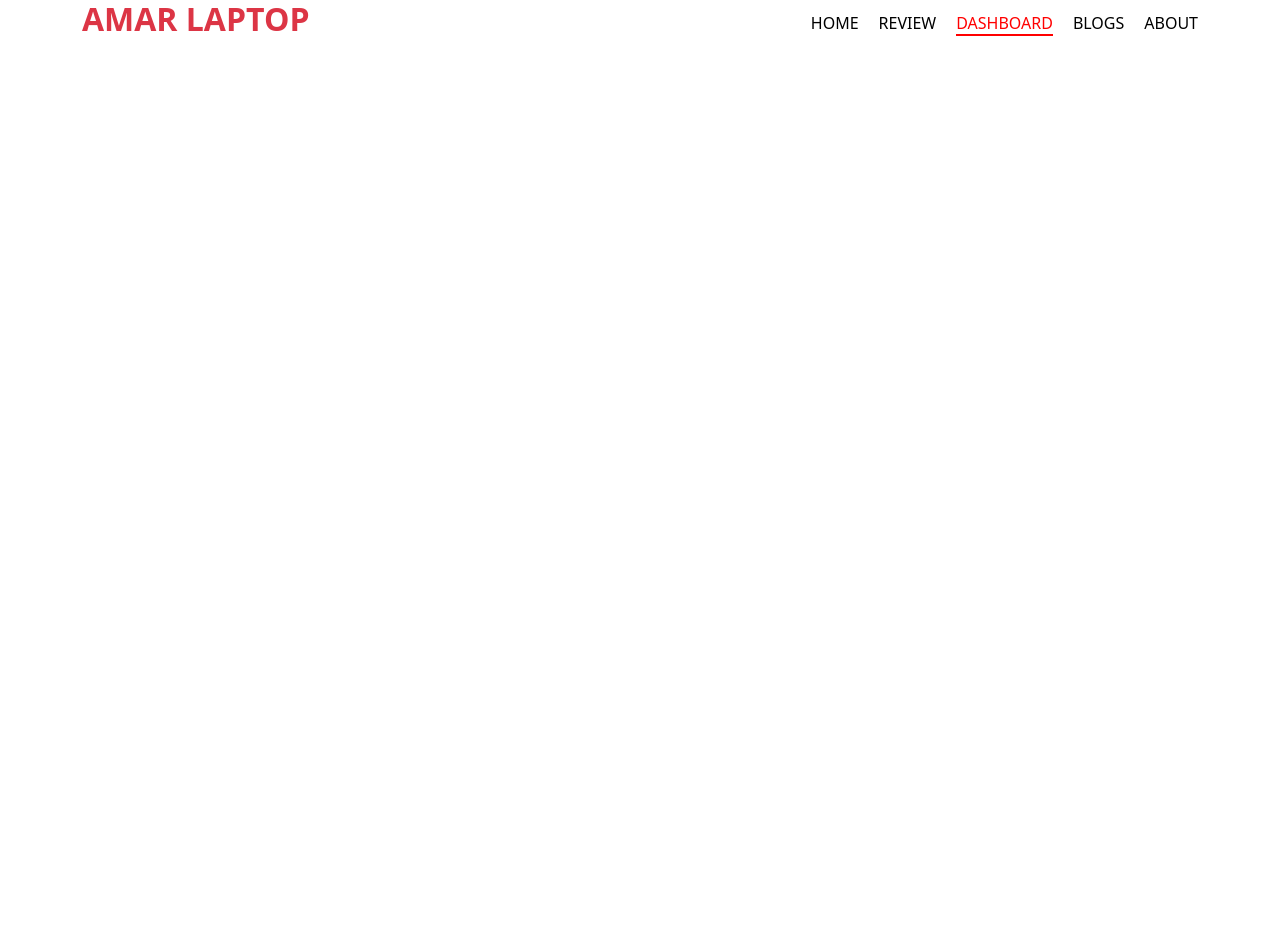
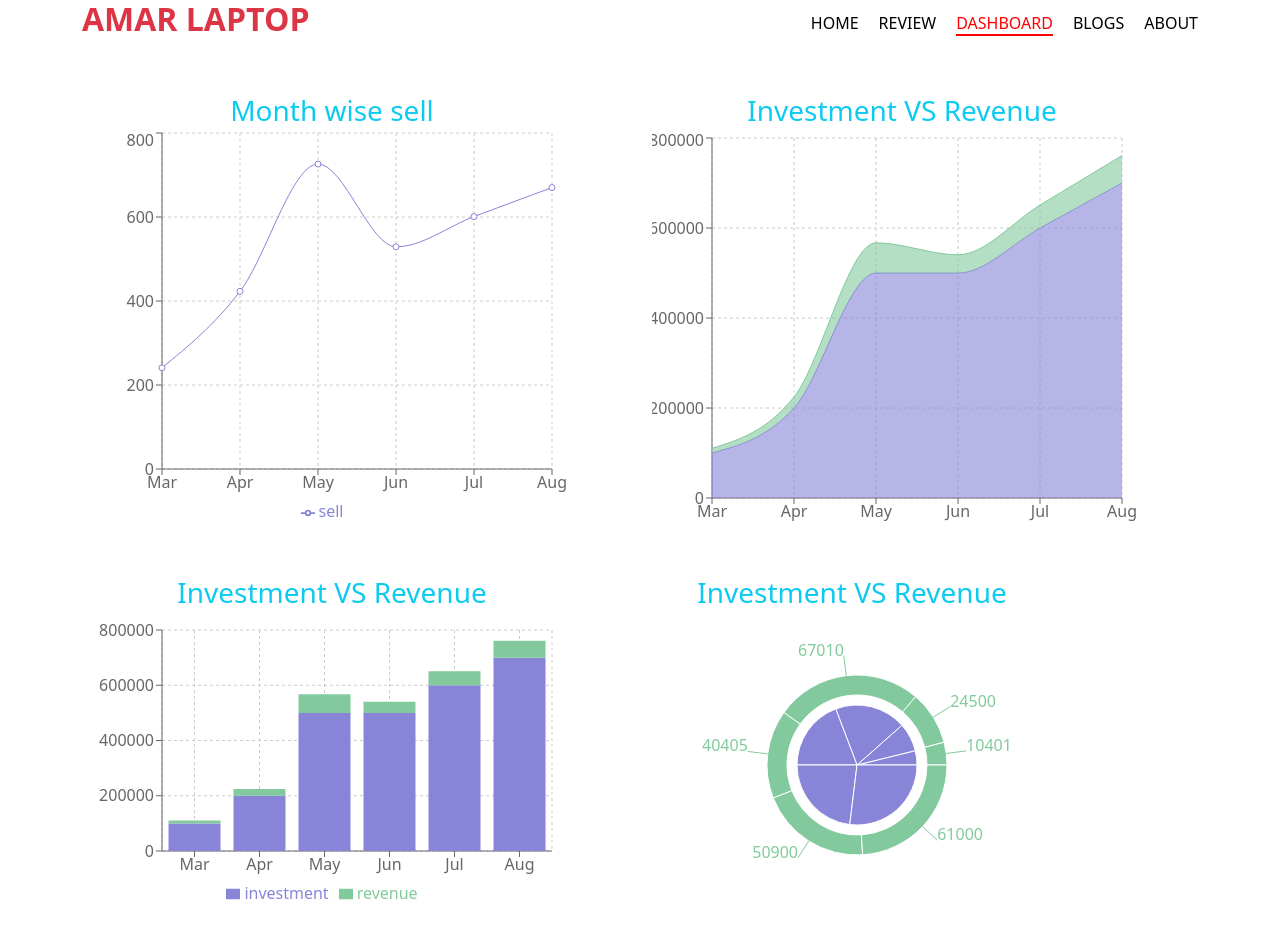
Before and after one commit to programmernizam/laptop-review, a React (Create React App) app: page /dashboard in a window 1280 px wide. Shown: the top 938 px of the page. Before the commit the page ends 800 px from the top, so only its background shows below. Built offline with nearby package versions, Linux system fonts and the light colour scheme.

Commit message:
Dashboard complete

```diff
--- a/package.json
+++ b/package.json
@@ -7,12 +7,14 @@
     "@testing-library/jest-dom": "^5.16.3",
     "@testing-library/react": "^12.1.4",
     "@testing-library/user-event": "^13.5.0",
+    "axios": "^0.26.1",
     "bootstrap": "^5.1.3",
     "react": "^18.0.0",
     "react-bootstrap": "^2.2.2",
     "react-dom": "^18.0.0",
     "react-router-dom": "^6.3.0",
     "react-scripts": "5.0.0",
+    "recharts": "^2.1.9",
     "web-vitals": "^2.1.4"
   },
   "scripts": {
--- /dev/null
+++ b/public/data.json
@@ -0,0 +1,38 @@
+[
+  {
+    "month": "Mar",
+    "investment": 100000,
+    "sell": 241,
+    "revenue": 10401
+  },
+  {
+    "month": "Apr",
+    "investment": 200000,
+    "sell": 423,
+    "revenue": 24500
+  },
+  {
+    "month": "May",
+    "investment": 500000,
+    "sell": 726,
+    "revenue": 67010
+  },
+  {
+    "month": "Jun",
+    "investment": 500000,
+    "sell": 529,
+    "revenue": 40405
+  },
+  {
+    "month": "Jul",
+    "investment": 600000,
+    "sell": 601,
+    "revenue": 50900
+  },
+  {
+    "month": "Aug",
+    "investment": 700000,
+    "sell": 670,
+    "revenue": 61000
+  }
+]
--- a/src/components/Dashboard/Dashboard.js
+++ b/src/components/Dashboard/Dashboard.js
@@ -1,11 +1,147 @@
-import React from 'react';
+import axios from "axios";
+import React, { useEffect, useState } from "react";
+import {
+  Area,
+  AreaChart,
+  Bar,
+  BarChart,
+  CartesianGrid,
+  Legend,
+  Line,
+  LineChart,
+  Pie,
+  PieChart,
+  Tooltip,
+  XAxis,
+  YAxis,
+} from "recharts";
 
 const Dashboard = () => {
-    return (
-        <div>
-
+  const [data, setData] = useState([]);
+  useEffect(() => {
+    axios.get("data.json").then((data) => setData(data.data));
+  }, []);
+  return (
+    <div className="container">
+      <div className="row mt-5">
+        <div className="col-md-6 d-flex justify-content-start">
+          <div>
+            <h3 className="text-info m-0">Month wise sell</h3>
+            <LineChart
+              width={500}
+              height={400}
+              data={data}
+              margin={{
+                top: 5,
+                right: 30,
+                left: 20,
+                bottom: 5,
+              }}
+            >
+              <CartesianGrid strokeDasharray="3 3" />
+              <XAxis dataKey="month" />
+              <YAxis />
+              <Tooltip />
+              <Legend />
+              <Line
+                type="monotone"
+                dataKey="sell"
+                stroke="#8884d8"
+                activeDot={{ r: 8 }}
+              />
+            </LineChart>
+          </div>
         </div>
-    );
+        <div className="col-md-6 d-flex justify-content-start">
+          <div>
+            <h3 className="text-info m-0">Investment VS Revenue</h3>
+            <AreaChart
+              width={500}
+              height={400}
+              data={data}
+              margin={{
+                top: 10,
+                right: 30,
+                left: 0,
+                bottom: 0,
+              }}
+            >
+              <CartesianGrid strokeDasharray="3 3" />
+              <XAxis dataKey="month" />
+              <YAxis />
+              <Tooltip />
+              <Area
+                type="monotone"
+                dataKey="investment"
+                stackId="1"
+                stroke="#8884d8"
+                fill="#8884d8"
+              />
+              <Area
+                type="monotone"
+                dataKey="revenue"
+                stackId="1"
+                stroke="#82ca9d"
+                fill="#82ca9d"
+              />
+            </AreaChart>
+          </div>
+        </div>
+      </div>
+      <div className="row mt-5">
+        <div className="col-md-6 d-flex justify-content-start">
+          <div>
+            <h3 className="text-info m-0">Investment VS Revenue</h3>
+            <BarChart
+              width={500}
+              height={300}
+              data={data}
+              margin={{
+                top: 20,
+                right: 30,
+                left: 20,
+                bottom: 5,
+              }}
+            >
+              <CartesianGrid strokeDasharray="3 3" />
+              <XAxis dataKey="month" />
+              <YAxis />
+              <Legend />
+              <Tooltip />
+              <Bar dataKey="investment" stackId="a" fill="#8884d8" />
+              <Bar dataKey="revenue" stackId="a" fill="#82ca9d" />
+            </BarChart>
+          </div>
+        </div>
+        <div className="col-md-6 d-flex justify-content-start">
+          <div>
+            <h3 className="text-info m-0">Investment VS Revenue</h3>
+            <PieChart width={400} height={400} style={{ marginTop: "-50px" }}>
+              <Pie
+                data={data}
+                dataKey="investment"
+                cx={200}
+                cy={200}
+                outerRadius={60}
+                fill="#8884d8"
+              />
+              <Pie
+                data={data}
+                dataKey="revenue"
+                cx={200}
+                cy={200}
+                innerRadius={70}
+                outerRadius={90}
+                fill="#82ca9d"
+                label
+              />
+              <Tooltip />
+            </PieChart>
+          </div>
+        </div>
+      </div>
+    </div>
+  );
 };
 
 export default Dashboard;
```
Also changed, not shown: 1 other file (tests, documents, lock files or other folders).
